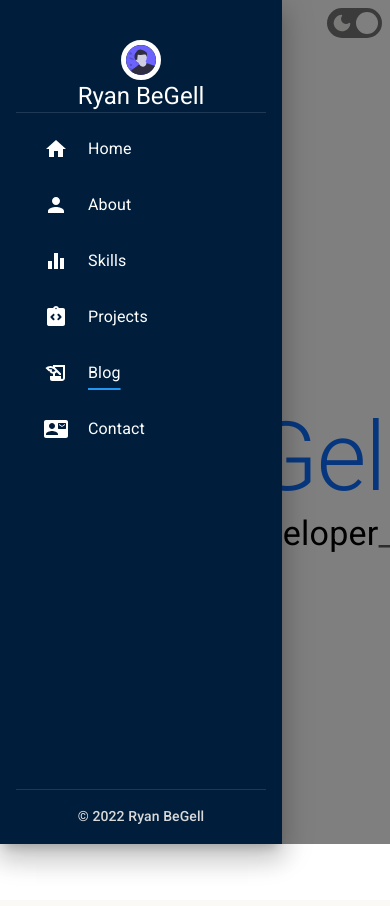
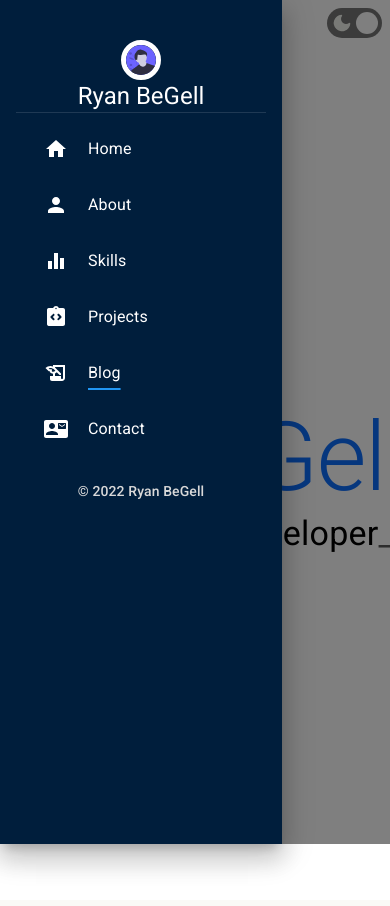
Before and after one commit to RyanBeGell/portfolio-site, a Next.js app: page / in a window 390 px wide. Both pictures are taken after a click on the button "open drawer". Shown: the top 906 px of the page. Built offline with nearby package versions, Linux system fonts and the light colour scheme; a small style sheet from the web is missing; a web font is replaced by a local one.

Commit message:
Sidebar footer responsiveness fix

```diff
--- a/src/components/sidebar/SidebarFooter.tsx
+++ b/src/components/sidebar/SidebarFooter.tsx
@@ -1,4 +1,4 @@
-import { BottomNavigation, BottomNavigationAction, createTheme, ThemeProvider} from "@mui/material";
+import { BottomNavigation, BottomNavigationAction, createTheme, Hidden, ThemeProvider} from "@mui/material";
 import { LinkedIn, GitHub, Email } from "@mui/icons-material";
 import Paper from '@mui/material/Paper';
 import styles from './sidebar.module.css';
@@ -8,17 +8,15 @@ const SidebarFooter = () => {
 
   const year: number = new Date().getFullYear();
 
-  return (<>
-  <Box sx={{ position: 'fixed', bottom: 0, left: 0, width: '282px',px:"16px"}} >
-    <Divider />
-      <Grid container alignItems="center" justifyContent="center" sx={{p:"16px"}}>
-        <Divider />
-        <Typography variant={"subtitle2"} color="text.subtitle">
-          &copy; {year} Ryan BeGell
-        </Typography>
-      </Grid>
-  </Box>
-  </>);
+  return (
+    <>
+          <Grid container alignItems="center" justifyContent="center" sx={{pt:"16px"}}>
+            <Typography variant={"subtitle2"} color="text.subtitle">
+              &copy; {year} Ryan BeGell
+            </Typography>
+          </Grid>
+    </>
+  );
 };
 
 export default SidebarFooter;
--- a/src/components/sidebar/sidebar.tsx
+++ b/src/components/sidebar/sidebar.tsx
@@ -109,12 +109,17 @@ export default function Sidebar(){
           anchor="left"
           sx={{
             display: { xs: 'none', sm: 'block' },
-            '& .MuiDrawer-paper': { boxSizing: 'border-box', width: drawerWidth,  p:"16px", border: 0, backgroundColor:'background.nav'},
+            '& .MuiDrawer-paper': { boxSizing: 'border-box', width: drawerWidth,  p:"16px", border: 0, backgroundColor:'background.nav',},
           }}
           open
         >
           {drawer}
-          <SidebarFooter/>
+          <List sx={{ marginTop: `auto`, mb:0, p:0, }} >
+            <Divider/>
+            <ListItem sx={{m:0, p:0}}>
+              <SidebarFooter/>
+            </ListItem>
+          </List>
         </Drawer>
       </Box>
     </>);
```
